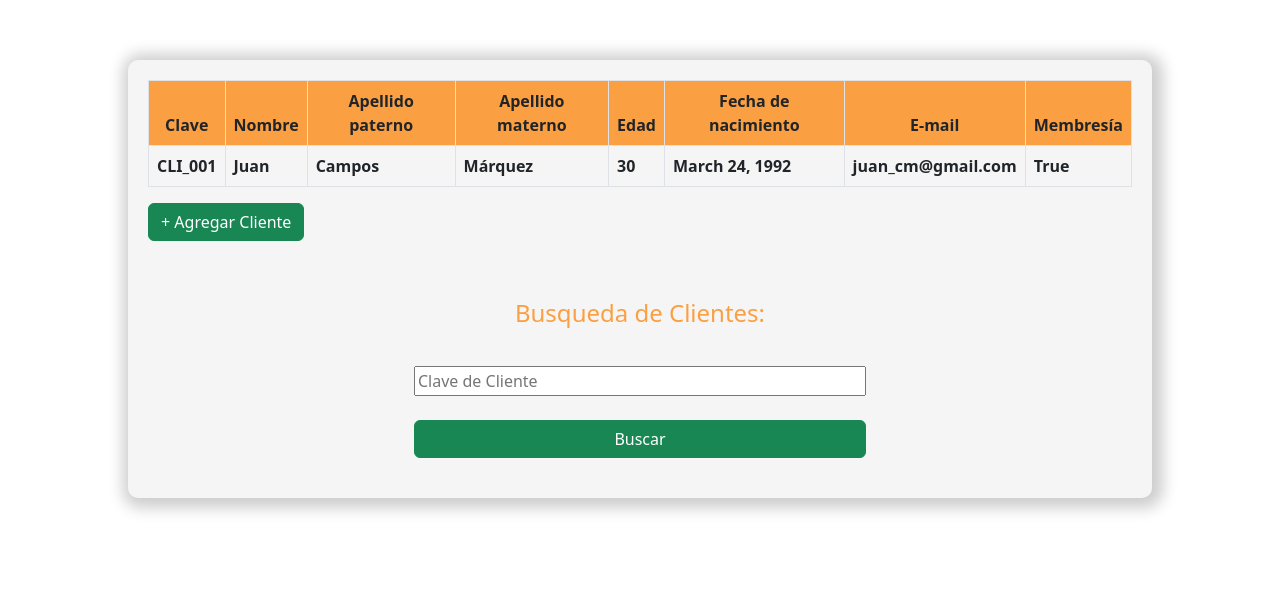
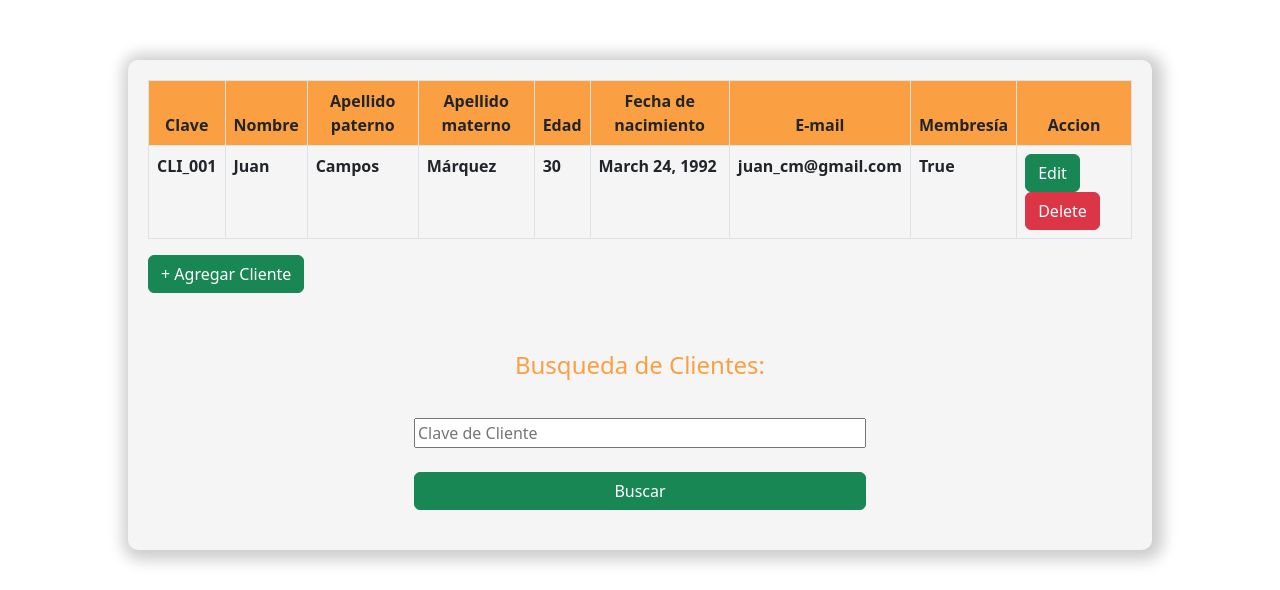
Before and after one commit to ItzaeRb/Entrega1_Rivera-Acurso, a Django app: page /read_clientes/ in a window 1280 px wide. Shown: the part 56-646 px from the top of the page. Run offline with Django 4.2, Linux system fonts and the light colour scheme; data comes from the database, SQL or seed files in the repository; lists and menus that the app fills with data are empty; some libraries are stand-ins or nearby versions.

Commit message:
se agrega delete

```diff
--- a/SuperMarket/template/read_clientes.html
+++ b/SuperMarket/template/read_clientes.html
@@ -19,6 +19,7 @@
             <th scope="col">Fecha de nacimiento</th>
             <th scope="col">E-mail</th>
             <th scope="col">Membresía</th>
+            <th scope="col">Accion</th>
 
           </tr>
         </thead>
@@ -34,6 +35,7 @@
                 <th>{{cliente.fechaNacimiento}}</th>
                 <th>{{cliente.email}}</th>
                 <th>{{cliente.membresia}}</th>
+                <th><a class="btn btn-success" href="/SuperMarket/update_clientes">Edit</a><a class="btn btn-danger" href="/SuperMarket/delete_clientes/{{cliente.email}}">Delete</a></th>
             </tr>
             {%endfor%}
         </tbody>
```
